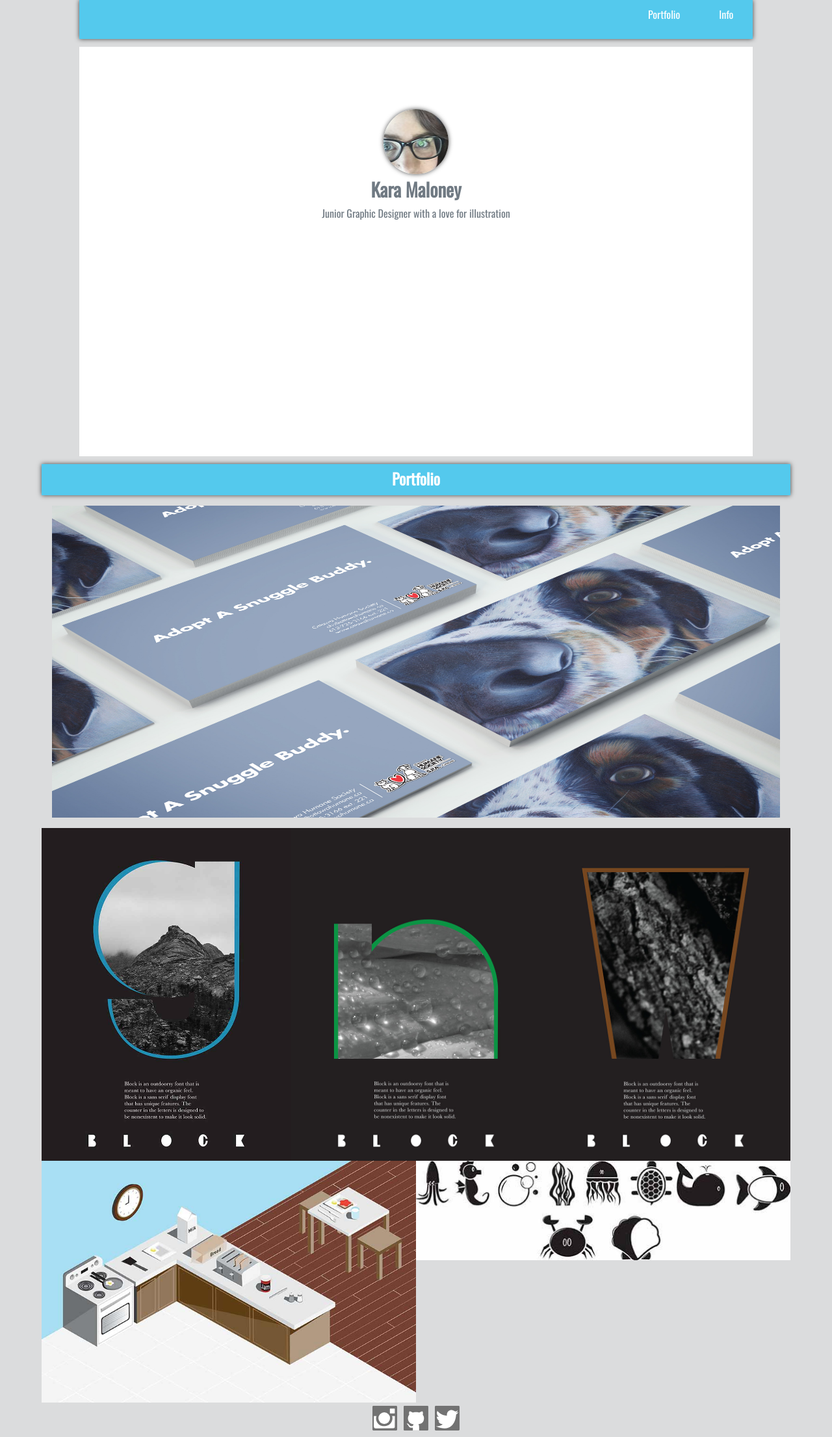
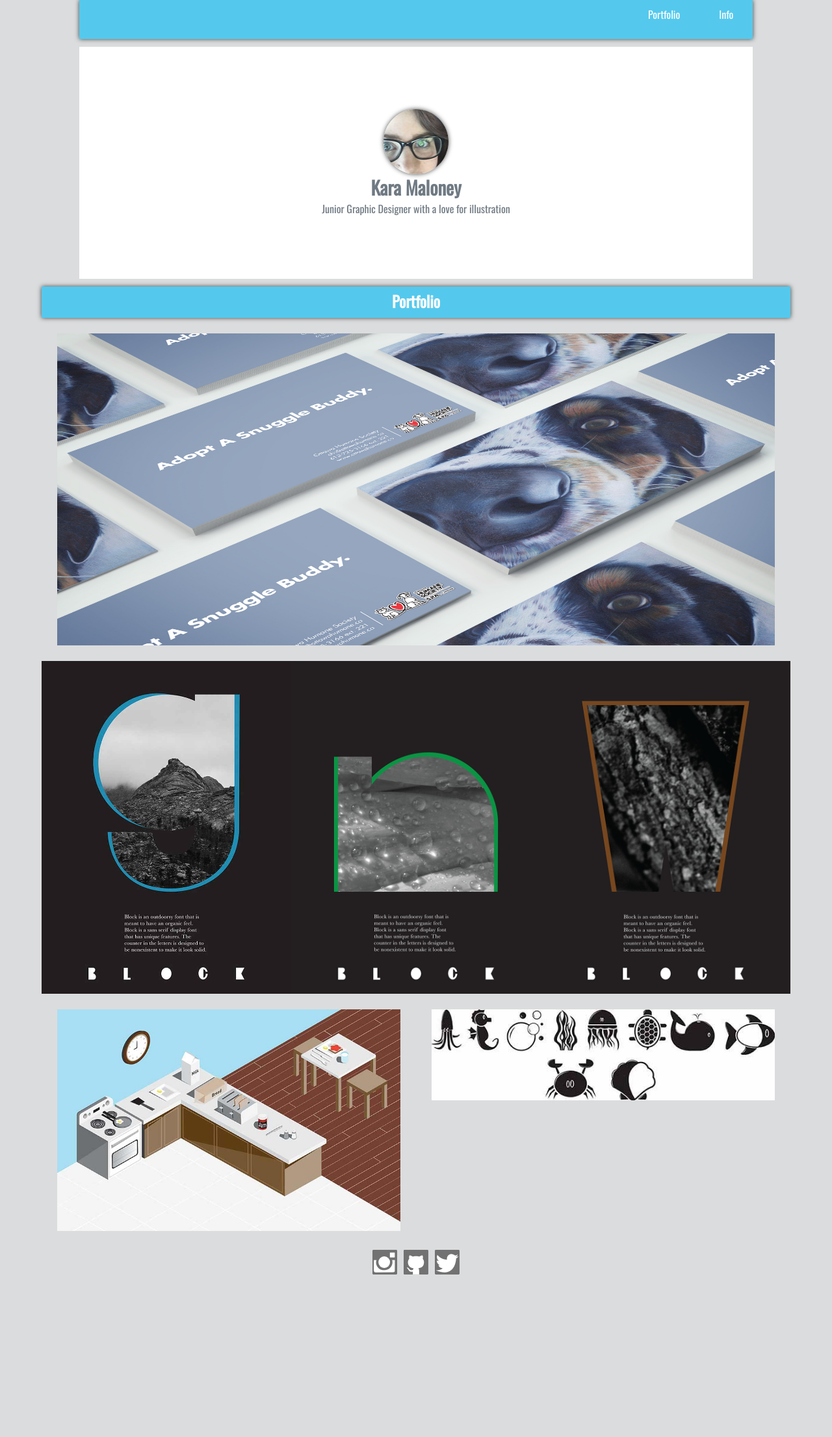
Before and after one commit to malo0140/portfolio, a Jekyll site: the page built from index.html, in a window 1280 px wide. Shown: the whole page at 65% size. Built offline with Jekyll 4.4.1, drawn with Linux system fonts in a browser that asks for light colours; Markdown is read by kramdown in place of the engine named in the settings; after the commit the page ends 1971 px from its top, so only the background shows below that.

Commit message:
header size change
light box colour change and text decoration removed

```diff
--- a/index.html
+++ b/index.html
@@ -12,8 +12,8 @@ layout: default
     <div class="unit unit-xs-1 unit-s-1 unit-m-1 unit-l-1 pad-t-1-2 pad-b-1-2">
         <div class="pad-t info">
             <div class="circle"></div>
-            <h1> <span>Kara Maloney</span></h1>
-            <p class="kilo">Junior Graphic Designer with a love for illustration</p>
+            <h1 class="text">Kara Maloney</h1>
+            <p class="kilo text">Junior Graphic Designer with a love for illustration</p>
         </div>
     </div>
 </div>
@@ -26,7 +26,7 @@ layout: default
         <h2>Portfolio</h2>
         </div>
 
-        <div class="unit unit-xs-1 unit-s-1-1 unit-m-1-1 unit-l-1-1 img-1-4">
+        <div class="unit unit-xs-1 unit-s-1-1 unit-m-1-1 unit-l-1-1 img-1-1 island">
     <a href="#img1"><img class="img-large zoom" src="img/humane-society-dog-1.jpg" alt="Dog illustration done with coloured pencile"></a>
         </div>
 
@@ -42,11 +42,11 @@ layout: default
             <a href="#img5"><img class="img-flex zoom" src="img/fontposter_w.jpg" alt="font poster of the letter w"></a>
         </div>
 
-        <div class="unit unit-xs-1 unit-s-1-2 unit-m-1-2 unit-l-1-2 img-1-2">
+        <div class="unit unit-xs-1 unit-s-1-2 unit-m-1-2 unit-l-1-2 img-1-2 island">
             <a href="#img6"><img class="img-flex zoom" src="img/isometrics.jpg" alt="isometric process of making breakfeast"></a>
         </div>
 
-        <div class="unit unit-xs-1 unit-s-1-2 unit-m-1-2 unit-l-1-2 img-1-2">
+        <div class="unit unit-xs-1 unit-s-1-2 unit-m-1-2 unit-l-1-2 img-1-2 island">
             <a href="#img7"><img class="img-flex zoom" src="img/dingbats.jpg" alt="9 under the sea dingbats"></a>
         </div>
 
@@ -56,10 +56,10 @@ layout: default
 <section>
 <div class="grid">
 
-    <div class="unit unit-xs-1 unit-s-1 unit-m-1-2 unit-l-1-1">
+    <div class="unit unit-xs-1 unit-s-1 unit-m-1-2 unit-l-1-1 ">
         <a href="#" class="lightbox" id="img1"><img class="island img-flex img1" src="img/humane-society-dogs-2.jpg" alt="Humane society postcards">
 
-        <div class="unit unit-xs-1 unit-s-1 unit-m-1-2 unit-l-1-2 lb-text center">
+        <div class="unit unit-xs-1 unit-s-1 unit-m-1-1 unit-l-1-1 lb-text center">
             <h2>Humane Society</h2>
             <p>The purpose of this piece is to bring more attention to the local Humane Society.  </p>
             <H3>Created with:</H3>
```
Also changed, not shown: _includes/css/main.css (+10 -2 lines).
